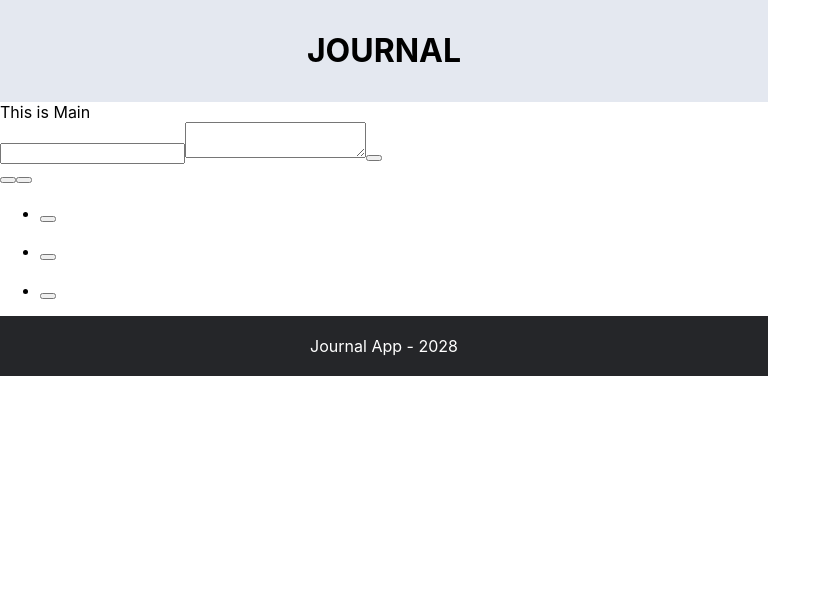
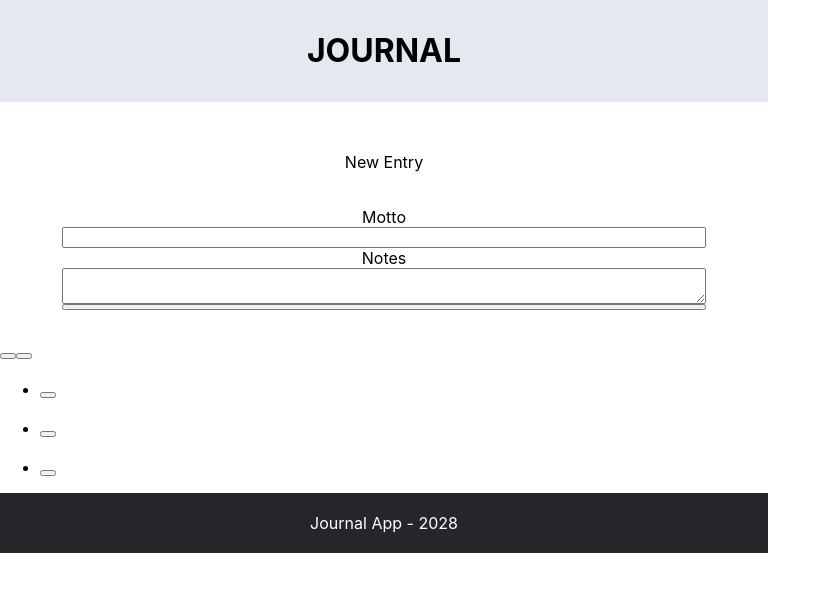
Before and after one commit to WinterIsCoding23/journal, a React (Create React App) app: page / in a window 1280 px wide. Shown: the top 592 px of the page, without its empty margins (0-831 px from the left). Built offline with nearby package versions, Linux system fonts and the light colour scheme.

Commit message:
style form

```diff
--- a/src/Components/EntryForm/EntryForm.css
+++ b/src/Components/EntryForm/EntryForm.css
@@ -0,0 +1,17 @@
+fieldset {
+    /* display: flex;
+    flex-direction: column;  */
+    text-align: center;
+    /* margin: auto; */
+    border:0;
+    margin: 20px 50px;
+}
+
+legend {
+    padding: 30px;;
+}
+
+form {
+    display: flex;
+    flex-direction: column;
+}
--- a/src/Components/EntryForm/index.js
+++ b/src/Components/EntryForm/index.js
@@ -1,5 +1,18 @@
 import "./EntryForm.css";
 
 export default function EntryForm () {
+    return (
 
+        <fieldset>
+            <legend>New Entry</legend>
+            <form>
+                <label htmlFor="motto">Motto</label>
+                <input type="text" id="motto" name="motto"></input>
+                <label htmlFor="notes">Notes</label>
+                <textarea id="notes"></textarea>
+                <button type="submit"></button>
+            </form>
+        </fieldset>
+
+  )
 }
--- a/src/Components/Main/Main.css
+++ b/src/Components/Main/Main.css
@@ -2,5 +2,6 @@ main {
     display: flex;
     flex-direction: column;
     flex-grow: 1;
-    height: 100%;
+    height:100vh;
+    /* height: 100%; */
 }
--- a/src/Components/Main/index.js
+++ b/src/Components/Main/index.js
@@ -1,14 +1,13 @@
 import "./Main.css";
+
+import EntryForm from "../EntryForm";
 
 export default function Main (){
     return (
       <div>
-        This is Main
-        <form>
-          <input></input>
-          <textarea></textarea>
-          <button type="submit"></button>
-        </form>
+        < EntryForm />
+
+
         <section className="Entries">
           <button className='Entries--tab'></button>
             <span className='Entries--tab__badge'></span>
```
